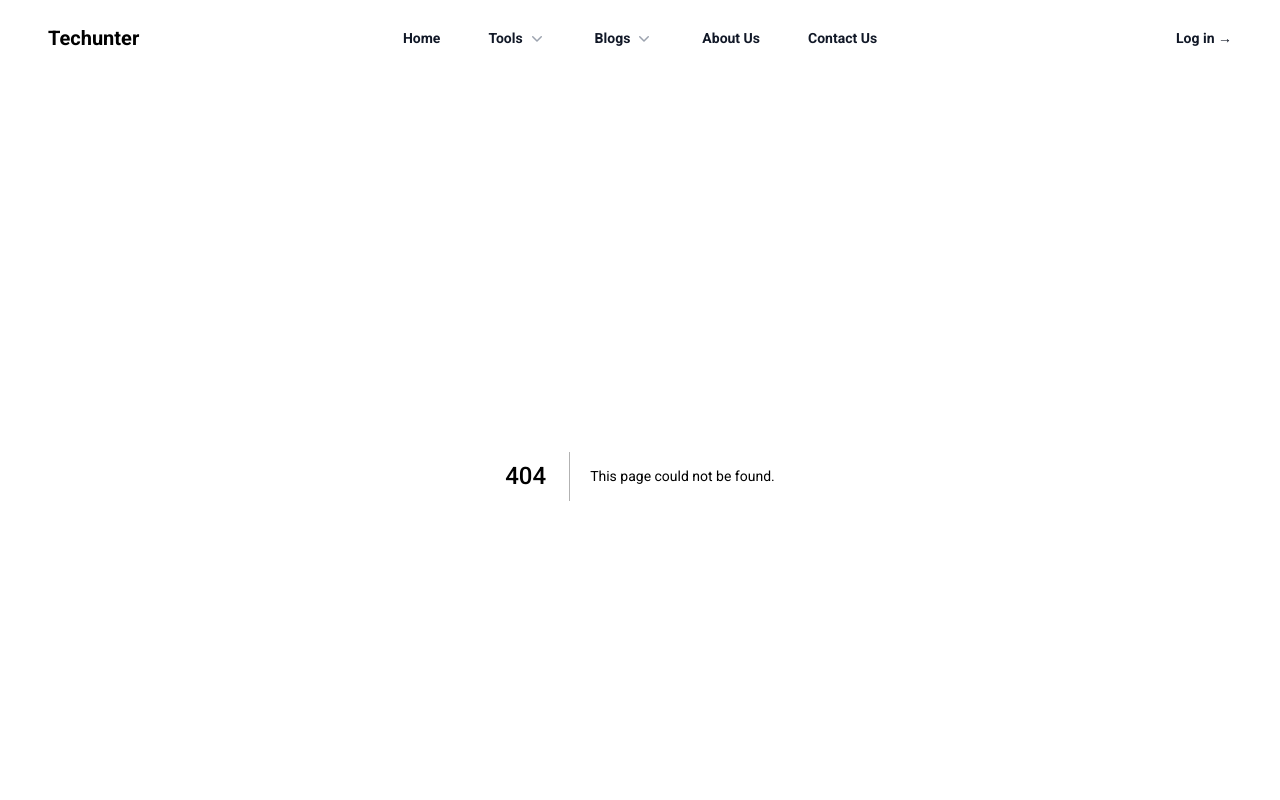
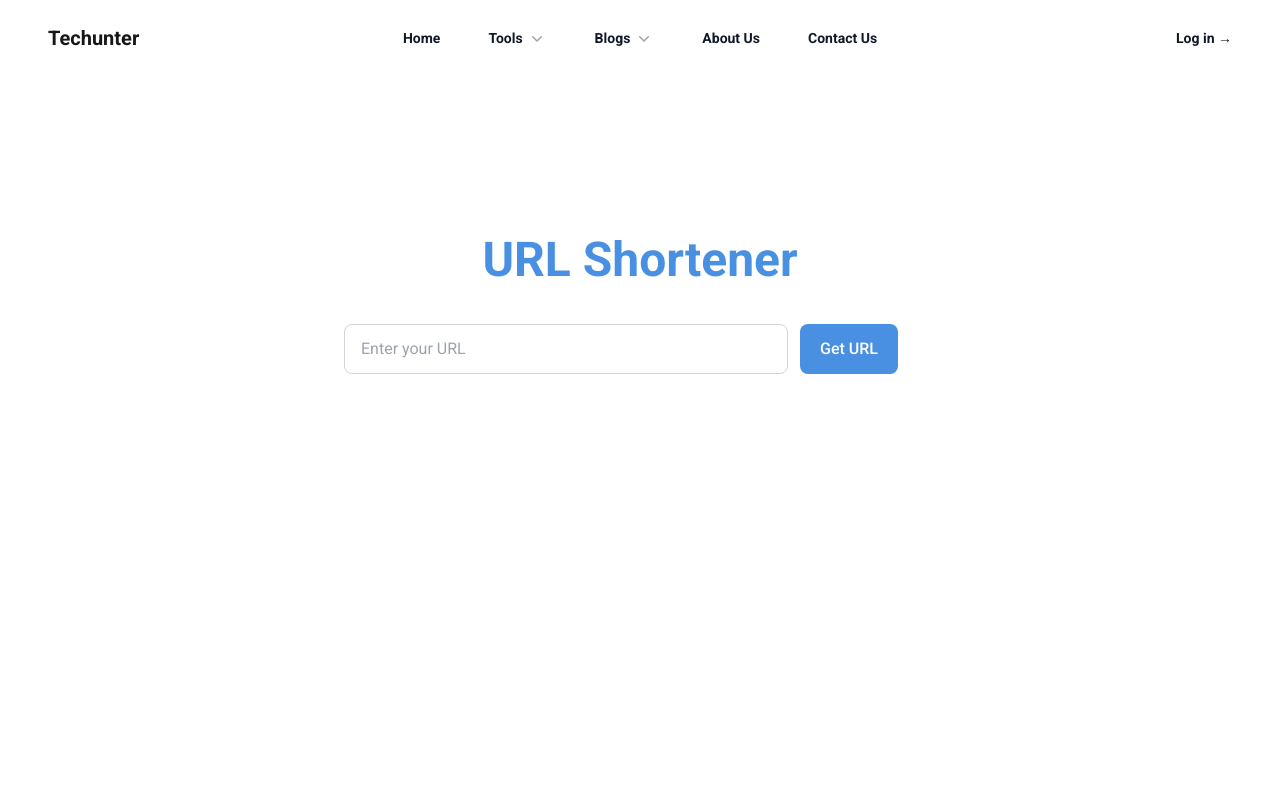
Before and after one commit to techunterhub/techunter, a Next.js app: page /url-shortener in a window 1280 px wide. Before the commit this address had no page. Shown: the top 800 px of the page. Built offline with nearby package versions, Linux system fonts and the light colour scheme.

Commit message:
feat: url shortener created also with route

```diff
--- /dev/null
+++ b/app/url-shortener/page.tsx
@@ -0,0 +1,22 @@
+'use-client'
+
+import React from "react";
+import UrlShortener from "../../components/urlshortener/UrlShortener";
+
+const Url: React.FC = () => {
+  return (
+    <div className="flex flex-col min-h-screen">
+      <div className="container mx-auto w-full px-4 flex-grow">
+        <div className="mt-[10rem] flex justify-center items-center">
+          <UrlShortener />
+        </div>
+      </div>
+
+      <div className="text-center mb-4 text-gray-600">
+        <p className="text-sm">Made with ❤️ by Techunter</p>
+      </div>
+    </div>
+  );
+};
+
+export default Url;
--- a/components/Footer/Footer.tsx
+++ b/components/Footer/Footer.tsx
@@ -36,8 +36,7 @@ const Footer = () => {
               </li>
               <li>
                 <Link
-                  href="https://shortenurl.techunterhub.com/"
-                  target="_blank"
+                  href="/url-shortener"
                   className="hover:underline"
                 >
                   URL Shortener
--- /dev/null
+++ b/components/urlshortener/UrlShortener.tsx
@@ -0,0 +1,99 @@
+"use client";
+import axios from "axios";
+import React, { useState } from "react";
+import { IoClipboardOutline } from "react-icons/io5";
+
+const UrlShortener: React.FC = () => {
+  const [shortenUrl, setShortenUrl] = useState<string | null>(null);
+  const [isLoading, setIsLoading] = useState<boolean>(false);
+  const [isUrl, setIsUrl] = useState<boolean>(false);
+  const [copied, setCopied] = useState<boolean>(false);
+
+  const apiToken = 'Jly8ftEs0kbLgrvzsoQkZMI6HD88FkpXy7ngKNtu30MuBkoQqtgz8lQhB339';
+  const baseUrl = "https://api.tinyurl.com/create";
+  const headers = {
+    "Accept": "application/json",
+    "Content-Type": "application/json",
+  };
+
+  // Add types to the handleSubmit function
+  const handleSubmit = (e: React.FormEvent<HTMLFormElement>) => {
+    e.preventDefault();
+    setIsLoading(true);
+    const url = (e.target as HTMLFormElement).elements[0] as HTMLInputElement;
+    getUrl(url.value);
+  };
+
+  // Async function with type annotation for url
+  const getUrl = async (url: string) => {
+    const data = {
+      url: url,
+      domain: "tinyurl.com",
+      description: "string",
+    };
+
+    try {
+      const response = await axios.post(`${baseUrl}?api_token=${apiToken}`, data, { headers });
+      setShortenUrl(response.data.data.tiny_url);
+    } catch (error) {
+      setShortenUrl("Try again with a valid URL");
+    } finally {
+      setIsLoading(false);
+      setIsUrl(true);
+      setCopied(false);
+    }
+  };
+
+  // Handle copy logic
+  const handleCopy = () => {
+    if (shortenUrl) {
+      navigator.clipboard.writeText(shortenUrl).then(() => {
+        setCopied(true);
+        setTimeout(() => setCopied(false), 2000);
+      });
+    }
+  };
+
+  return (
+    <div className="w-full px-4 lg:w-1/2 flex flex-col justify-center items-center">
+      <h1 className="mb-10 font-poppins text-3xl sm:text-4xl lg:text-5xl font-bold text-center text-primary">
+        URL Shortener
+      </h1>
+
+      {/* Input form */}
+      <div className="w-full">
+        <form className="flex flex-col sm:flex-row gap-3" onSubmit={handleSubmit}>
+          <input
+            className="w-full sm:w-[75%] border border-gray-300 outline-zinc-500 focus:outline-primary px-4 py-3 rounded-lg placeholder:font-poppins font-poppins"
+            type="text"
+            placeholder="Enter your URL"
+          />
+          <button
+            disabled={isLoading}
+            className={`px-5 py-3 bg-primary hover:bg-primary-dark text-white rounded-lg text-base font-medium transition-all ease-in-out ${isLoading && 'opacity-50 cursor-not-allowed'}`}
+          >
+            {isLoading ? 'Shortening...' : 'Get URL'}
+          </button>
+        </form>
+      </div>
+
+      {/* Shortened URL display */}
+      <div
+        className={`${
+          isUrl ? "block" : "hidden"
+        } bg-gray-50 mt-8 p-4 w-full max-w-[70%] shadow-md rounded-lg transition-all ease-linear duration-300`}
+      >
+        <div className="flex h-full w-full text-dark justify-between items-center">
+          <a target='_blank' href={shortenUrl || "#"} rel="noreferrer" className="underline font-semibold text-base truncate">{shortenUrl}</a>
+
+          <div className="self-start flex gap-2 items-center cursor-pointer" onClick={handleCopy}>
+            <p className={`text-primary text-xs ${copied ? 'block' : 'hidden'}`}>Copied</p>
+            <IoClipboardOutline className="text-primary hover:text-primary-dark transition-colors" size={24} />
+          </div>
+        </div>
+      </div>
+    </div>
+  );
+};
+
+export default UrlShortener;
--- a/tailwind.config.ts
+++ b/tailwind.config.ts
@@ -9,8 +9,12 @@ const config: Config = {
   theme: {
     extend: {
       colors: {
-        background: "var(--background)",
-        foreground: "var(--foreground)",
+        "background": "var(--background)",
+        "foreground": "var(--foreground)",
+        "primary": "#4a90e2",
+        "primary-dark": "#357ABD",
+        "backgroundcolor": "#f9fafb",
+        "dark": "#333",
       },
       fontFamily: {
         roboto: "Roboto, sans-serif",
```
